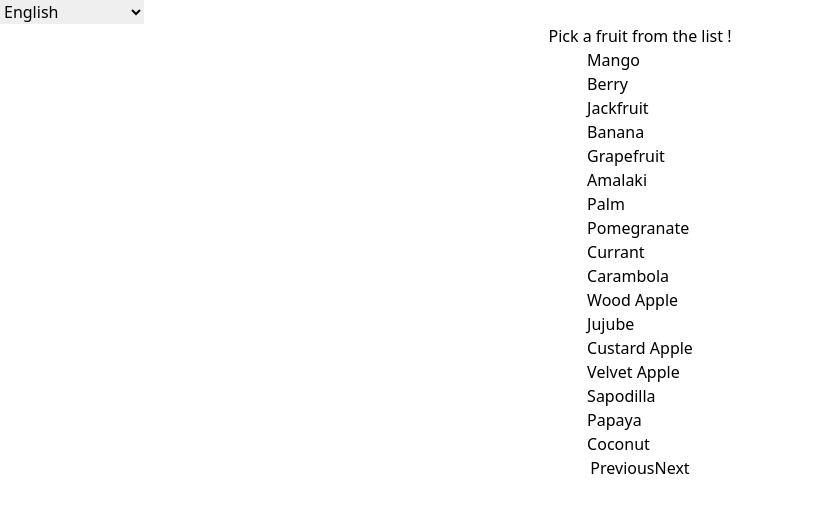
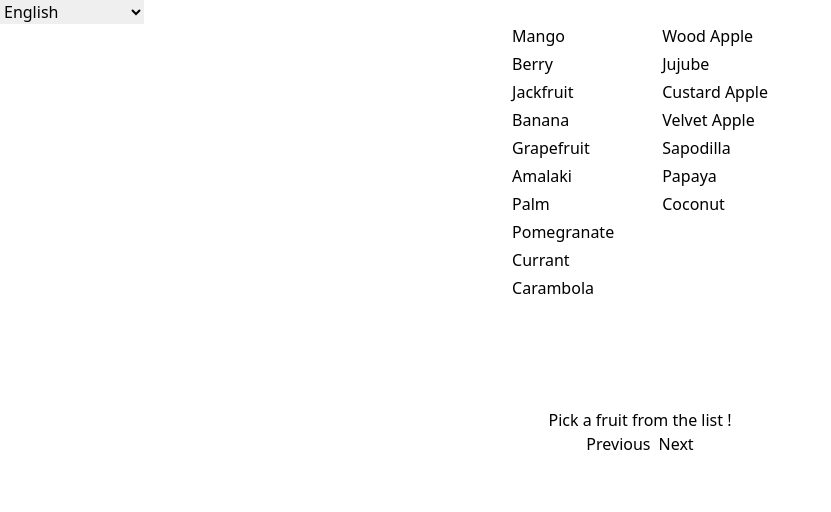
Before and after one commit to sakib-devs/magic-fruit, a Nuxt app: page / in a window 1280 px wide. Both pictures are taken after a click on the button "Play". Shown: the top 512 px of the page, without its empty margins (0-831 px from the left). Built offline with nearby package versions, Linux system fonts and the light colour scheme.

Commit message:
(main) chore: Complete the game without design

```diff
--- a/components/Main.vue
+++ b/components/Main.vue
@@ -1,23 +1,52 @@
 <template>
   <div>
     <div
-      v-if="!isPlayStarted"
+      v-if="isBeforeGameStarted"
       class="flex flex-col justify-center items-center">
       <span class="text-3xl font-bold" v-text="textGreetings" />
       <button v-text="$t('general.play')" @click="startGame" />
     </div>
 
-    <div v-else class="flex flex-col justify-center items-center">
-      <div v-if="isRound(0)" v-text="$t('fruit.pick-fruit')" />
+    <div v-if="isGameStarted" class="flex flex-col justify-center items-center">
+      <div class="flex justify-center items-start gap-12 h-96">
+        <ul
+          class="flex flex-col gap-1"
+          v-for="(fruits, index) in chunkedFruits"
+          :key="`chuncked-fruit-${index}`">
+          <li v-for="{ id, name } in fruits" :key="id" v-text="name" />
+        </ul>
+      </div>
 
-      <ul>
-        <li v-for="{ id, name } in listedFruits" :key="id" v-text="name" />
-      </ul>
+      <div
+        v-if="isStarterRound"
+        class="flex flex-col justify-center items-center">
+        <div v-text="$t('fruit.pick-fruit')" />
+        <div class="flex gap-2">
+          <button @click="decreaseRound" v-text="$t('general.previous')" />
+          <button @click="increaseRound" v-text="$t('general.next')" />
+        </div>
+      </div>
 
-      <div>
-        <button @click="decreaseRound" v-text="$t('general.previous')" />
-        <button @click="increaseRound" v-text="$t('general.next')" />
+      <div
+        v-if="isPlayingRound"
+        class="flex flex-col justify-center items-center">
+        <div v-text="$t('fruit.confirmation')" />
+        <div class="flex gap-2">
+          <button @click="increaseRound" v-text="$t('general.no')" />
+          <button @click="increaseRoundWithYes" v-text="$t('general.yes')" />
+        </div>
       </div>
+    </div>
+
+    <div
+      v-if="isGameFinished"
+      class="flex flex-col justify-center items-center">
+      <div class="flex flex-col justify-center items-center">
+        <span class="text-3xl font-bold" v-text="$t('general.your-answer')" />
+        <span class="text-3xl font-bold" v-text="pickedFruit" />
+        <span v-if="hasAnswer" v-text="wrongAnswer" />
+      </div>
+      <button v-text="$t('general.play-again')" @click="startGame" />
     </div>
   </div>
 </template>
@@ -25,7 +54,8 @@
 <script setup>
 import { computed, ref } from 'vue'
 import { useI18n } from 'vue-i18n'
-import { fruitsMap } from '@/utils/fruits'
+import { fruitsMap, answer } from '@/utils/fruits'
+import { sliceIntoChunks } from '@/helpers/chunks'
 
 const i18n = useI18n()
 const textGreetings = computed(() => {
@@ -34,39 +64,72 @@ const textGreetings = computed(() => {
   })
 })
 
-const isPlayStarted = ref(false)
-const isPlayStopped = ref(false)
 const startGame = () => {
-  isPlayStarted.value = true
+  currentRound.value = 0
+  points.value = 0
 }
 
-const currentRound = ref(0)
-const increaseRound = () => {
-  if (currentRound.value === fruitsMap.size - 1) {
-    currentRound.value = 0
-    isPlayStarted.value = false
+const currentRound = ref(-1)
 
-    return
-  }
-
-  currentRound.value++
-}
-const decreaseRound = () => {
-  if (currentRound.value === 0) {
-    isPlayStarted.value = false
-
-    return
-  }
-
-  currentRound.value--
-}
 const isRound = round => {
   return currentRound.value === round
 }
+const increaseRound = () => {
+  currentRound.value++
+}
+const increaseRoundWithYes = () => {
+  points.value += currentRound.value
+  increaseRound()
+}
+const decreaseRound = () => {
+  currentRound.value--
+}
+
+const isBeforeGameStarted = computed(() => {
+  return isRound(-1)
+})
+const isStarterRound = computed(() => {
+  return isRound(0)
+})
+const isPlayingRound = computed(() => {
+  return currentRound.value > 0 && currentRound.value <= fruitsMap.size - 1
+})
+const isGameStarted = computed(() => {
+  return isStarterRound.value || isPlayingRound.value
+})
+const isGameFinished = computed(() => {
+  return isRound(fruitsMap.size)
+})
 
 const listedFruits = computed(() => {
+  if (isBeforeGameStarted.value || isGameFinished.value) {
+    return []
+  }
+
   return fruitsMap
     .get(currentRound.value)
     .map(fruit => ({ ...fruit, name: i18n.t(fruit.name) }))
 })
+const chunkedFruits = computed(() => {
+  if (listedFruits.value.length === 0) {
+    return []
+  }
+
+  return sliceIntoChunks(listedFruits.value, 10)
+})
+
+const points = ref(0)
+const hasAnswer = computed(() => {
+  return answer.has(points.value)
+})
+const pickedFruit = computed(() => {
+  if (!hasAnswer.value) {
+    return i18n.t('general.wrong-answer')
+  }
+
+  return i18n.t(answer.get(points.value).name)
+})
+const wrongAnswer = computed(() => {
+  return `(${i18n.t('general.or')} ${i18n.t('general.wrong-answer')})`
+})
 </script>
--- /dev/null
+++ b/helpers/chunks.js
@@ -0,0 +1,8 @@
+export const sliceIntoChunks = (arr, chunkSize) => {
+  const res = []
+  for (let i = 0; i < arr.length; i += chunkSize) {
+    const chunk = arr.slice(i, i + chunkSize)
+    res.push(chunk)
+  }
+  return res
+}
--- a/lang/en.json
+++ b/lang/en.json
@@ -1,5 +1,6 @@
 {
   "fruit.pick-fruit": "Pick a fruit from the list !",
+  "fruit.confirmation": "Is the fruit available in this list you picked before ?",
   "fruit.mango": "Mango",
   "fruit.berry": "Berry",
   "fruit.jackfruit": "Jackfruit",
@@ -22,5 +23,11 @@
   "general.play": "Play",
   "general.previous": "Previous",
   "general.next": "Next",
+  "general.yes": "Yes",
+  "general.no": "No",
+  "general.your-answer": "The fruit you picked is:",
+  "general.wrong-answer": "You are cheating ! 😛",
+  "general.play-again": "Play again !",
+  "general.or": "Or",
   "project.title": "Magic Fruit"
 }
--- a/utils/fruits.js
+++ b/utils/fruits.js
@@ -120,3 +120,23 @@ export const fruitsMap = new Map([
   [6, sixthPageFruits],
   [7, seventhPageFruits],
 ])
+
+export const answer = new Map([
+  [4, coconut],
+  [5, woodApple],
+  [6, sapodilla],
+  [7, velvetApple],
+  [8, carambola],
+  [9, papaya],
+  [10, amalaki],
+  [11, banana],
+  [12, currant],
+  [13, jackfruit],
+  [14, mango],
+  [15, palm],
+  [16, pomegranate],
+  [17, jujube],
+  [18, berry],
+  [19, grapefruit],
+  [20, custardApple],
+])
```
Also changed, not shown: lang/bn.json (+8 -1 lines), lang/de.json (+7 -0 lines), lang/es.json (+7 -0 lines), lang/fr.json (+7 -0 lines).
